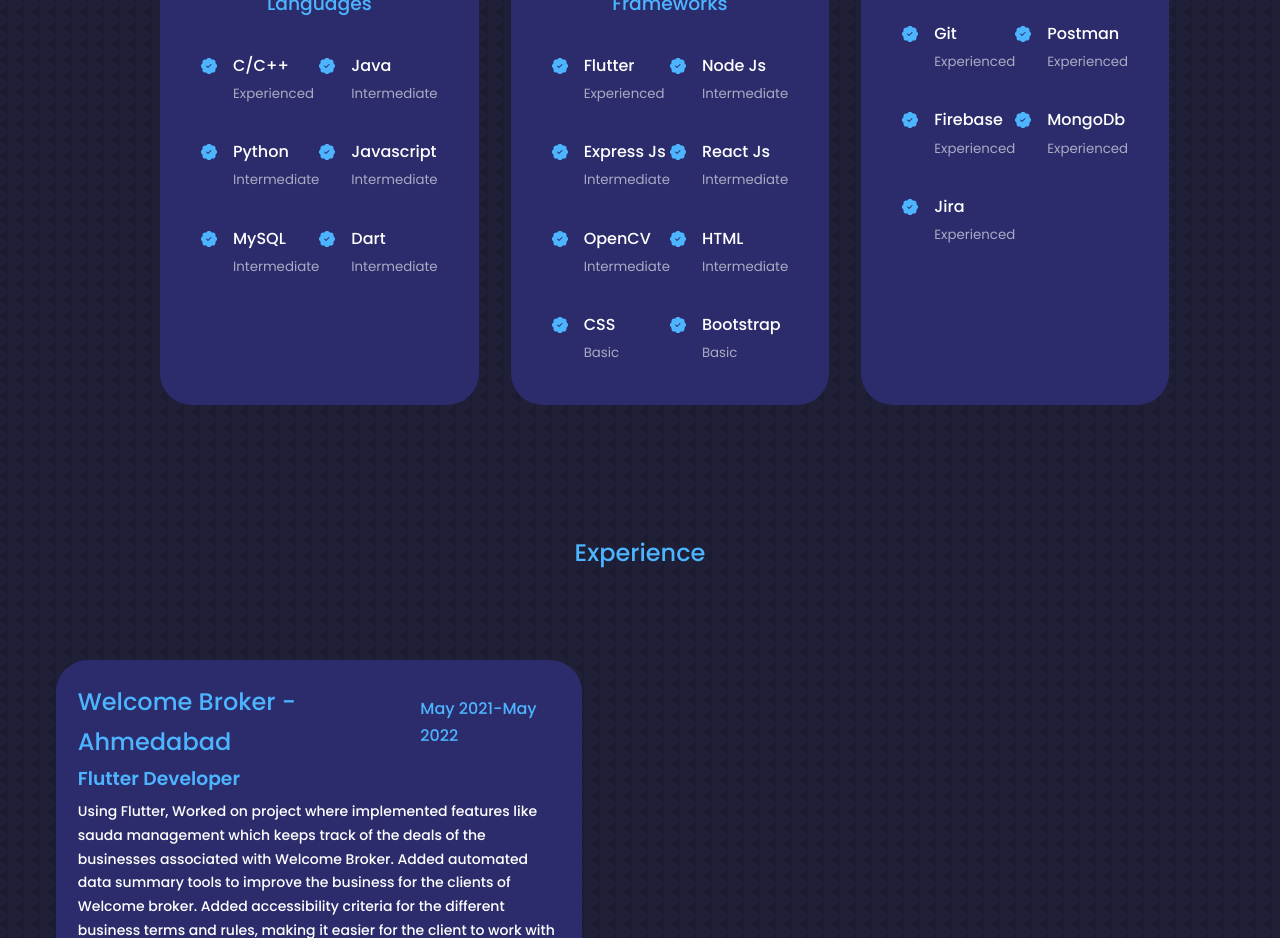
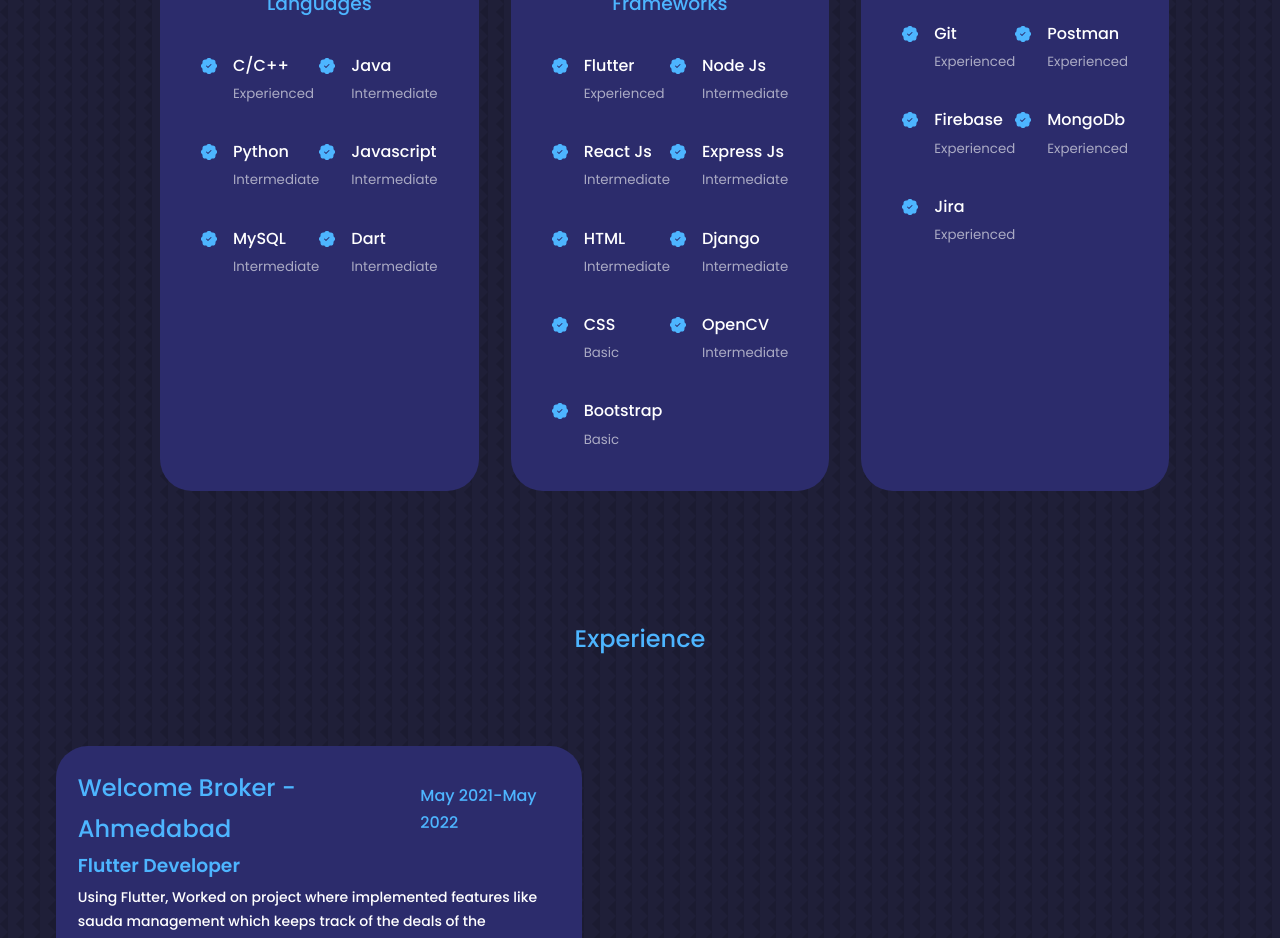
Before and after one commit to haard04/haard-portfolio, a React (Create React App) app: page / in a window 1280 px wide. Shown: the part 1100-2038 px from the top of the page. Built offline with nearby package versions, Linux system fonts and the light colour scheme.

Commit message:
django added

```diff
--- a/src/components/Skills/skills.jsx
+++ b/src/components/Skills/skills.jsx
@@ -77,13 +77,6 @@ const skills = () => {
           <article className='skill__detail'>
           <BsFillPatchCheckFill className='skill__detail-icon'/>
           <div>
-          <h4>Express Js</h4>
-          <small className='text-light'>Intermediate</small>
-          </div>
-          </article>
-          <article className='skill__detail'>
-          <BsFillPatchCheckFill className='skill__detail-icon'/>
-          <div>
           <h4>React Js</h4>
           <small className='text-light'>Intermediate</small>
           </div>
@@ -91,7 +84,7 @@ const skills = () => {
           <article className='skill__detail'>
           <BsFillPatchCheckFill className='skill__detail-icon'/>
           <div>
-          <h4>OpenCV</h4>
+          <h4>Express Js</h4>
           <small className='text-light'>Intermediate</small>
           </div>
           </article>
@@ -105,8 +98,23 @@ const skills = () => {
           <article className='skill__detail'>
           <BsFillPatchCheckFill className='skill__detail-icon'/>
           <div>
+          <h4>Django</h4>
+          <small className='text-light'>Intermediate</small>
+          </div>
+          </article>
+
+          <article className='skill__detail'>
+          <BsFillPatchCheckFill className='skill__detail-icon'/>
+          <div>
           <h4>CSS</h4>
           <small className='text-light'>Basic</small>
+          </div>
+          </article>
+          <article className='skill__detail'>
+          <BsFillPatchCheckFill className='skill__detail-icon'/>
+          <div>
+          <h4>OpenCV</h4>
+          <small className='text-light'>Intermediate</small>
           </div>
           </article>
           <article className='skill__detail'>
```
